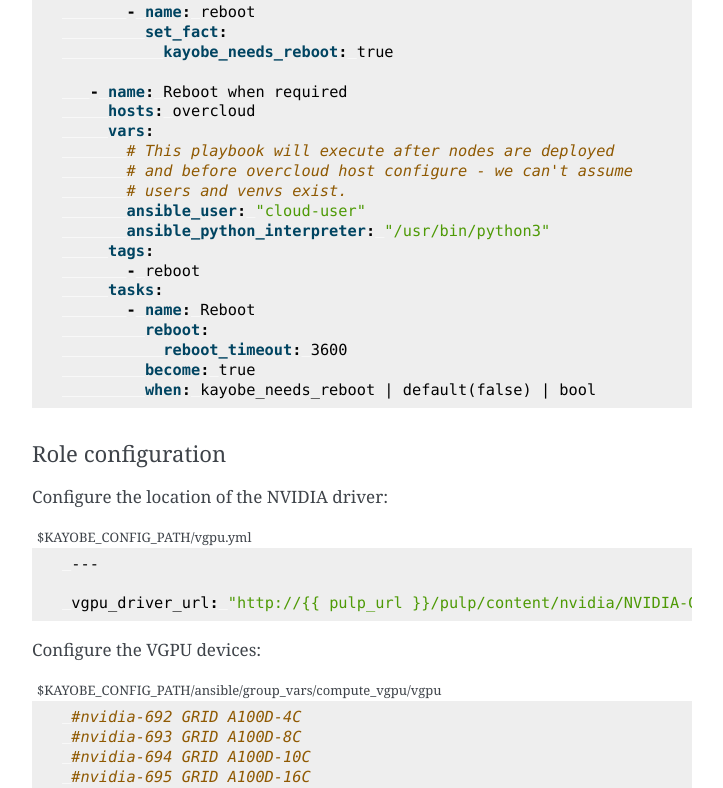
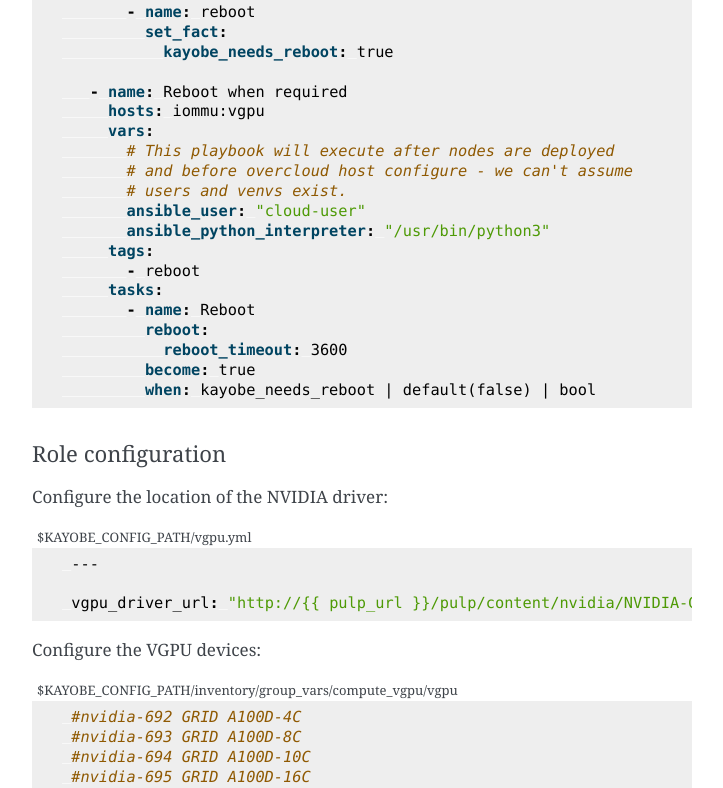
Before and after one commit to stackhpc/openstack-admin-guide, a Sphinx documentation site: the page built from source/gpus_in_openstack.rst, in a window 1280 px wide and 1400 px high, scrolled down 2056 px. Shown: the part 158-946 px from the top of the window, without its empty margins (388-1111 px from the left). Built offline with Sphinx 7.4.7, drawn with Linux system fonts in a browser that asks for light colours; some of the changed text lies outside the part shown.

Commit message:
Apply suggestions from code review

```diff
--- a/source/gpus_in_openstack.rst
+++ b/source/gpus_in_openstack.rst
@@ -124,7 +124,7 @@ Create a new playbook or update an existing on to apply the roles:
               kayobe_needs_reboot: true
 
       - name: Reboot when required
-        hosts: overcloud
+        hosts: iommu:vgpu
         vars:
           # This playbook will execute after nodes are deployed
           # and before overcloud host configure - we can't assume
@@ -157,7 +157,7 @@ Configure the location of the NVIDIA driver:
 Configure the VGPU devices:
 
 .. code-block:: yaml
-   :caption: $KAYOBE_CONFIG_PATH/ansible/group_vars/compute_vgpu/vgpu
+   :caption: $KAYOBE_CONFIG_PATH/inventory/group_vars/compute_vgpu/vgpu
 
     #nvidia-692 GRID A100D-4C
     #nvidia-693 GRID A100D-8C
```
Also changed, not shown: other parts of source/gpus_in_openstack.rst (+1 -1 lines).
